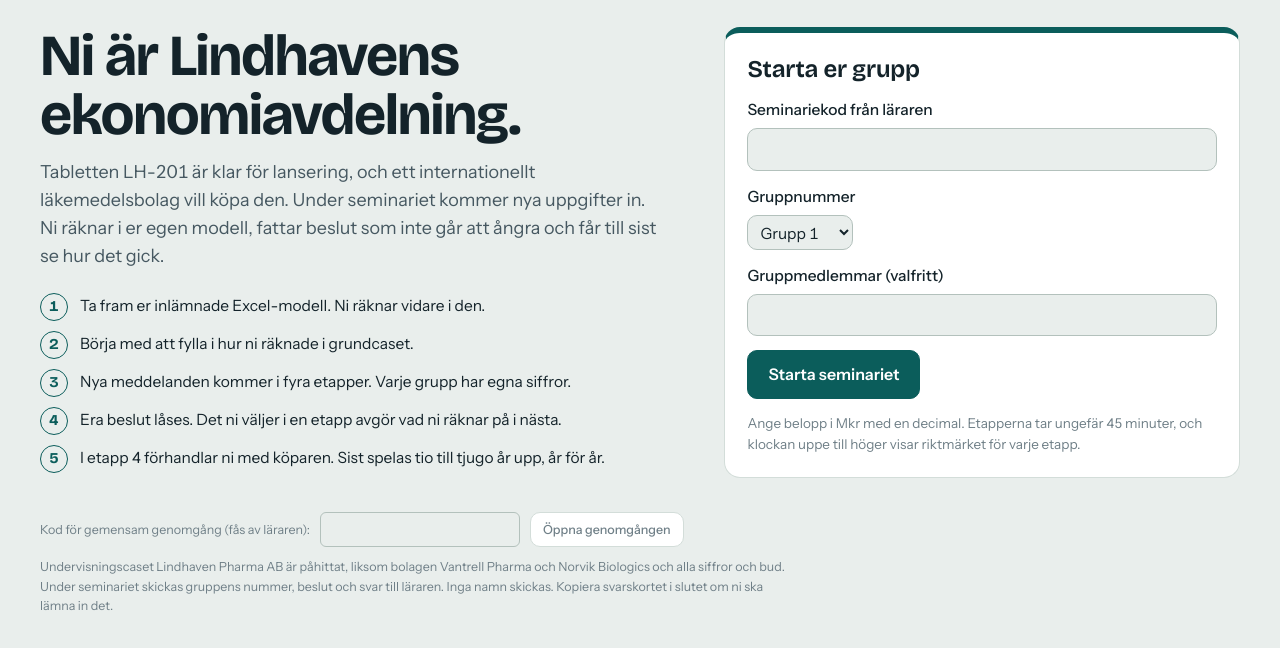
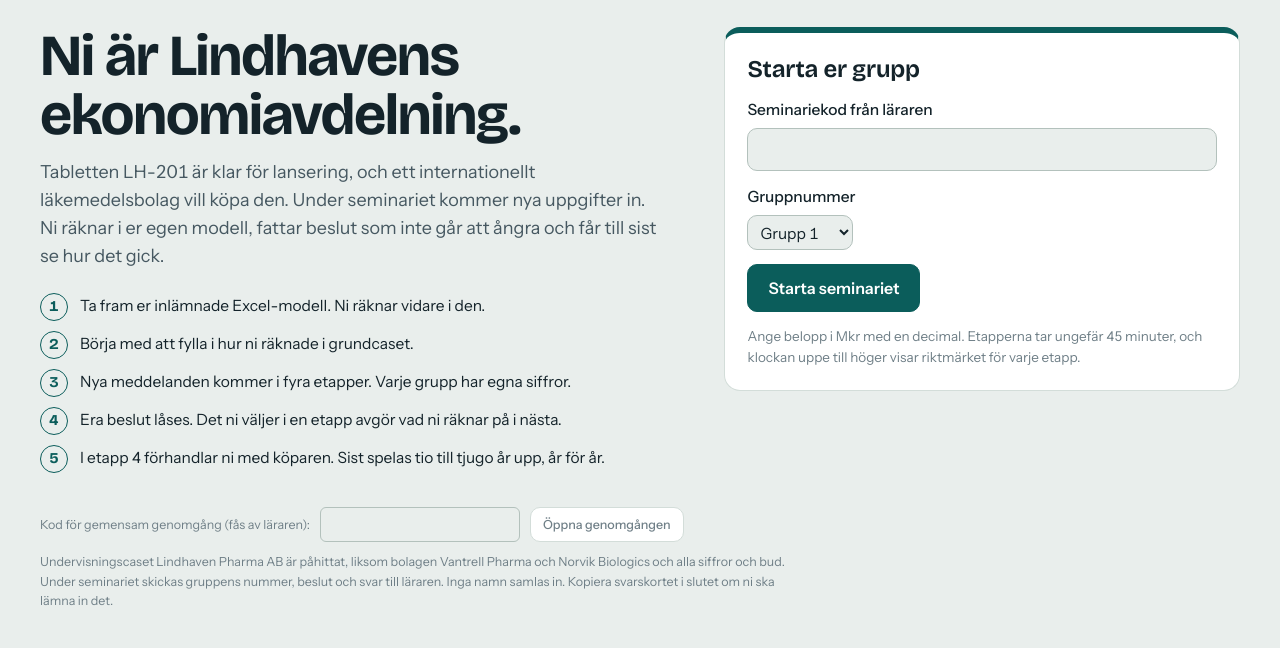
Before and after one commit to OscarSt/simulering, a plain HTML site: page index.html in a window 1280 px wide. Shown: the part 66-714 px from the top of the page. Drawn offline with nearby package versions, Linux system fonts and the light colour scheme.

Commit message:
Ta bort fältet för gruppmedlemmar
Co-Authored-By: Claude Fable 5.2 <noreply@anthropic.com>
Claude-Session: https://claude.ai/code/session_01X2uW3DkPHgf64rWE7ifVBX

```diff
--- a/index.html
+++ b/index.html
@@ -749,11 +749,11 @@ function prevStages(upto){ if(upto<1) return null; var box=h("div",{cls:"card pr
   return box; }
 
 function renderStart(){ var app=$("app"); app.textContent="";
-  var c=h("input",{id:"scode",type:"text",autocomplete:"off",spellcheck:"false"}), g=h("select",{id:"grp",cls:"sel"}), m=h("input",{id:"mem",type:"text",autocomplete:"off"}), msg=h("span",{cls:"msg",role:"status"});
-  for(var i=1;i<=NG;i++) g.appendChild(h("option",{value:String(i),text:"Grupp "+i})); g.value=String(st.grp||1); m.value=st.members||"";
+  var c=h("input",{id:"scode",type:"text",autocomplete:"off",spellcheck:"false"}), g=h("select",{id:"grp",cls:"sel"}), msg=h("span",{cls:"msg",role:"status"});
+  for(var i=1;i<=NG;i++) g.appendChild(h("option",{value:String(i),text:"Grupp "+i})); g.value=String(st.grp||1);
   var btn=h("button",{cls:"btn primary",type:"button",text:"Starta seminariet"});
   function go(){ var k=STARTH.indexOf(hash(c.value.trim().toLowerCase())); if(k<0){ msg.textContent="Seminariekoden stämmer inte. Läraren har den."; c.focus(); return; }
-    st=fresh(); st.sem=k; st.grp=parseInt(g.value,10); st.members=m.value.trim(); st.step=1; st.code=c.value.trim().toLowerCase(); st.tStart=Date.now(); st.wv=termVariant(); st.run=bumpRun(k); save(); renderAll(); window.scrollTo(0,0); }
+    st=fresh(); st.sem=k; st.grp=parseInt(g.value,10); st.step=1; st.code=c.value.trim().toLowerCase(); st.tStart=Date.now(); st.wv=termVariant(); st.run=bumpRun(k); save(); renderAll(); window.scrollTo(0,0); }
   btn.addEventListener("click",go); c.addEventListener("keydown",function(e){ if(e.key==="Enter") go(); });
   app.appendChild(h("section",{cls:"hero"},[
     h("div",null,[h("h1",{text:"Ni är Lindhavens ekonomiavdelning."}),
@@ -762,7 +762,7 @@ function renderStart(){ var app=$("app"); app.textContent="";
         h("li",{text:"Nya meddelanden kommer i fyra etapper. Varje grupp har egna siffror."}),h("li",{text:"Era beslut låses. Det ni väljer i en etapp avgör vad ni räknar på i nästa."}),
         h("li",{text:"I etapp 4 förhandlar ni med köparen. Sist spelas tio till tjugo år upp, år för år."})])]),
     h("div",{cls:"card join"},[h("h2",{text:"Starta er grupp"}),
-      h("div",{cls:"startgrid"},[h("div",{cls:"fld"},[h("label",{"for":"scode",text:"Seminariekod från läraren"}),c]),h("div",{cls:"fld"},[h("label",{"for":"grp",text:"Gruppnummer"}),h("div",null,[g])]),h("div",{cls:"fld"},[h("label",{"for":"mem",text:"Gruppmedlemmar (valfritt)"}),m]),h("div",{cls:"go",style:"border-top:0;padding-top:0"},[btn,msg])]),
+      h("div",{cls:"startgrid"},[h("div",{cls:"fld"},[h("label",{"for":"scode",text:"Seminariekod från läraren"}),c]),h("div",{cls:"fld"},[h("label",{"for":"grp",text:"Gruppnummer"}),h("div",null,[g])]),h("div",{cls:"go",style:"border-top:0;padding-top:0"},[btn,msg])]),
       h("p",{cls:"pass",text:"Ange belopp i Mkr med en decimal. Etapperna tar ungefär 45 minuter, och klockan uppe till höger visar riktmärket för varje etapp."})])])); }
 function lockButton(label,onLock){ var btn=h("button",{cls:"btn primary",type:"submit",text:label}), armed=false;
   return {btn:btn,disarm:function(){ if(armed){ armed=false; btn.className="btn primary"; btn.textContent=label; } },fire:function(){ if(!armed){ armed=true; btn.className="btn primary armed"; btn.textContent="Bekräfta: svaren kan inte ändras sedan"; return; } onLock(); }}; }
@@ -927,7 +927,7 @@ function judgeAll(){ var sb=solBase(true), gb=grpBase(), same=0, own=0, dev=[];
       if(Math.abs(a-sol)<=f.tol) same++; else if(imp!=null&&Math.abs(a-imp)<=f.tol) own++; else dev.push("E"+(si+1)+": "+f.label.slice(0,70)+" (svar "+fmt(a,f.d)+", lösning "+fmt(sol,f.d)+")"); }); });
   return {same:same,own:own,dev:dev.slice(0,12)}; }
 var lastRK=null;
-$("foot").textContent="Undervisningscaset Lindhaven Pharma AB är påhittat, liksom bolagen Vantrell Pharma och Norvik Biologics och alla siffror och bud. "+(SB.key?"Under seminariet skickas gruppens nummer, beslut och svar till läraren. Inga namn skickas.":"Svaren sparas bara i den här webbläsaren och skickas inte till läraren.")+" Kopiera svarskortet i slutet om ni ska lämna in det.";
+$("foot").textContent="Undervisningscaset Lindhaven Pharma AB är påhittat, liksom bolagen Vantrell Pharma och Norvik Biologics och alla siffror och bud. "+(SB.key?"Under seminariet skickas gruppens nummer, beslut och svar till läraren. Inga namn samlas in.":"Svaren sparas bara i den här webbläsaren och skickas inte till läraren.")+" Kopiera svarskortet i slutet om ni ska lämna in det.";
 function report(){ if(!SB.key||!SEM||!st.code||st.step<1) return; var N=st.neg, rk=st.step+"|"+(N?N.started+"/"+N.n+"/"+N.done:""); if(rk===lastRK) return; lastRK=rk;
   try{ var j=judgeAll(), d=A("e3.d3"), ts=A("e1.skatt")!=="nej", V=null; if(d) V=lowBidD(SEM,PAR,withO(solBase(ts),{costMode:(SEM.id===3&&A("e2.cm"))?A("e2.cm"):"ml"}),d);
     var bud=parseNum(A("e4.bud")), al=d?SEM.alts(d):null;
```
